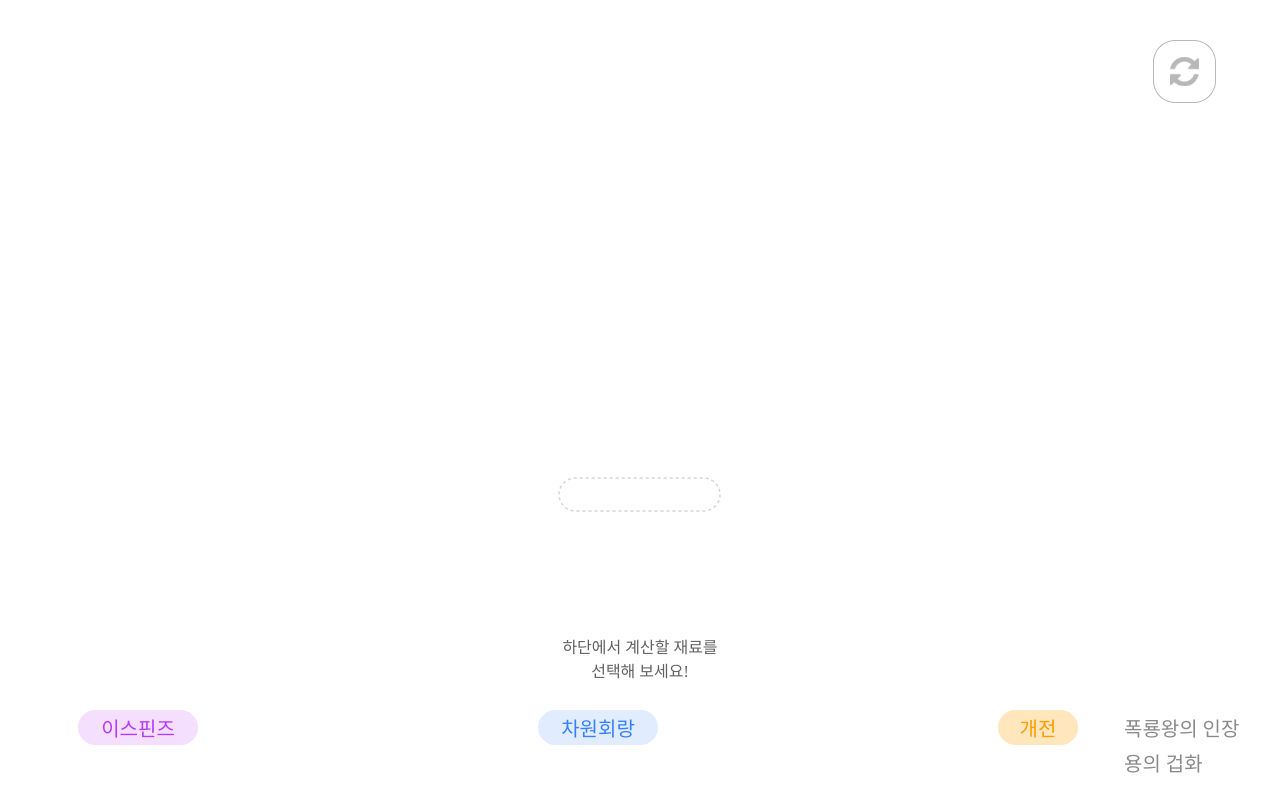
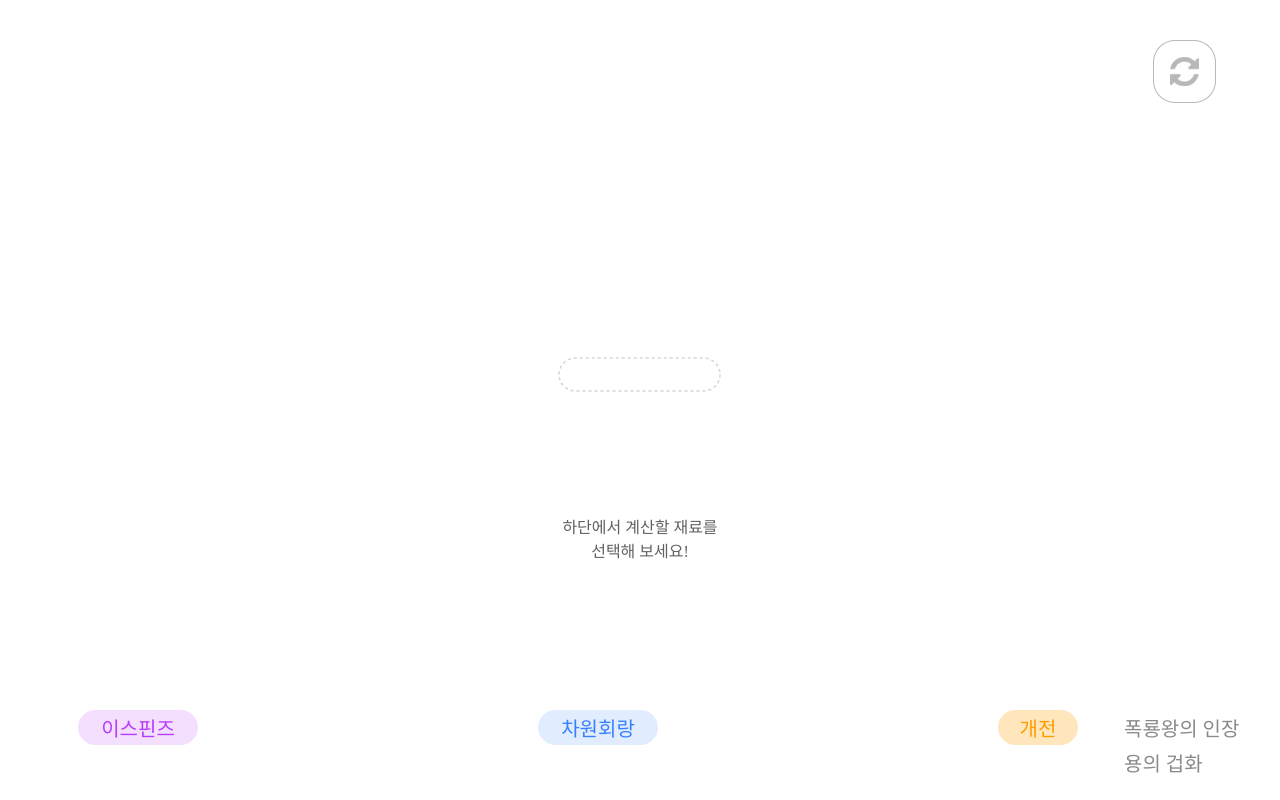
Before and after one commit to euntaek419/your-materials, a Vue app: page / in a window 1280 px wide. Built offline with nearby package versions, Linux system fonts and the light colour scheme; a web font is replaced by a local one.

Commit message:
2023/06/14_의미없는 CSS 정비

```diff
--- a/src/components/Main.vue
+++ b/src/components/Main.vue
@@ -26,10 +26,5 @@ export default {
 .Main{
   text-align: center;
   color: #616161;
-  height: 700px;
-}
-
-.Main_img{
-  padding-top: 120px;
 }
 </style>
```
